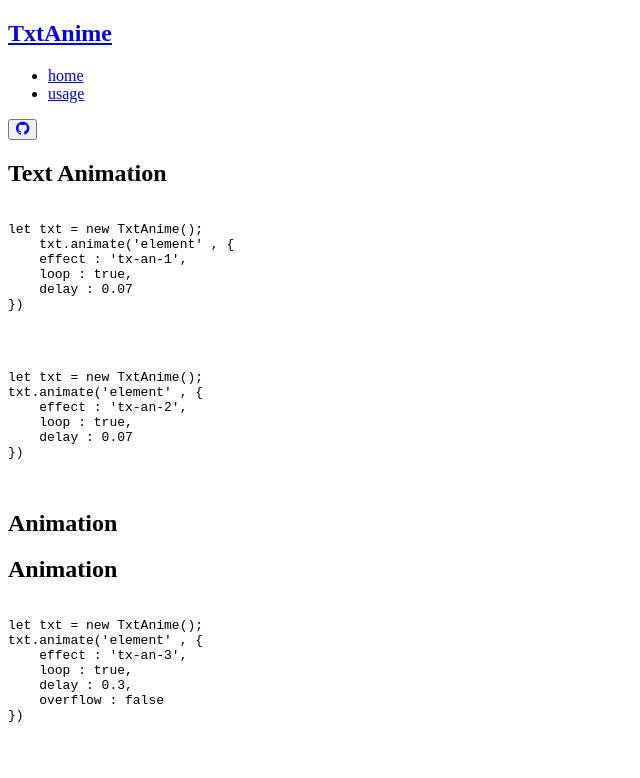
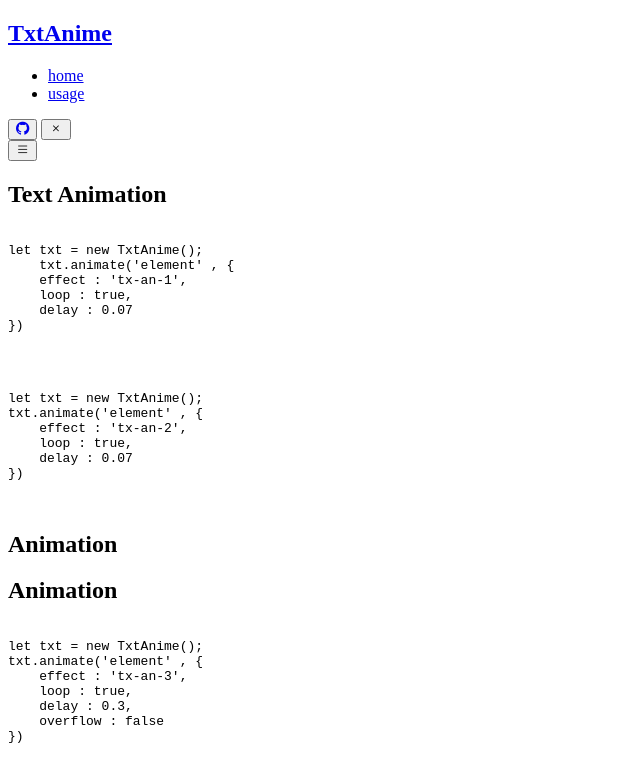
Before and after one commit to mohamedfrindi/TxtAnime.js, a website built with webpack: page index.html in a window 1280 px wide. Shown: the top 778 px of the page, without its empty margins (0-640 px from the left). Built offline with nearby package versions, Linux system fonts and the light colour scheme; a script that the page names is missing.

Commit message:
:earth_africa: index.html

```diff
--- a/index.html
+++ b/index.html
@@ -1,4 +1,4 @@
-<!doctype html><html lang="en"><head><meta charset="UTF-8"><meta http-equiv="X-UA-Compatible" content="IE=edge"><meta name="viewport" content="width=device-width,initial-scale=1"><title>TxtAnime || JavaScript Plugin</title><link rel="stylesheet" href="https://cdn.jsdelivr.net/npm/bootstrap-icons@1.7.1/font/bootstrap-icons.css"><script defer="defer" src="index.js"></script></head><body><div class="header"><div class="header-container"><nav><div class="logo"><h1><a href="index.html">TxtAnime</a></h1></div><div class="nav-bar"><ul><li><a href="index.html">home</a></li><li><a href="https://github.com/mohamedfrindi/TxtAnime.js#readme">usage</a></li></ul><button class="btn"><a href="https://github.com/mohamedfrindi/TxtAnime.js"><i class="bi bi-github"></i></a></button></div></nav></div></div><div class="demo"><div class="tx-container"><div class="demo-item d-1"><div class="demo-item-content"><div class="demo-view"><h2>Text Animation</h2></div><div class="demo-code"><pre>
+<!doctype html><html lang="en"><head><meta charset="UTF-8"><meta http-equiv="X-UA-Compatible" content="IE=edge"><meta name="viewport" content="width=device-width,initial-scale=1"><title>TxtAnime || JavaScript Plugin</title><link rel="stylesheet" href="https://cdn.jsdelivr.net/npm/bootstrap-icons@1.7.1/font/bootstrap-icons.css"><script defer="defer" src="index.js"></script></head><body><div class="header"><div class="header-container"><nav><div class="logo"><h1><a href="index.html">TxtAnime</a></h1></div><div class="nav-bar"><ul><li><a href="index.html">home</a></li><li><a href="https://github.com/mohamedfrindi/TxtAnime.js#readme">usage</a></li></ul><button class="btn"><a href="https://github.com/mohamedfrindi/TxtAnime.js"><i class="bi bi-github"></i></a></button> <button class="btn-menu-close"><i class="bi bi-x"></i></button></div><button class="btn-menu"><i class="bi bi-list"></i></button></nav></div></div><div class="demo"><div class="tx-container"><div class="demo-item d-1"><div class="demo-item-content"><div class="demo-view"><h2>Text Animation</h2></div><div class="demo-code"><pre>
 <code class="javascript">
 let txt = new TxtAnime();
     txt.animate('element' , {
```
